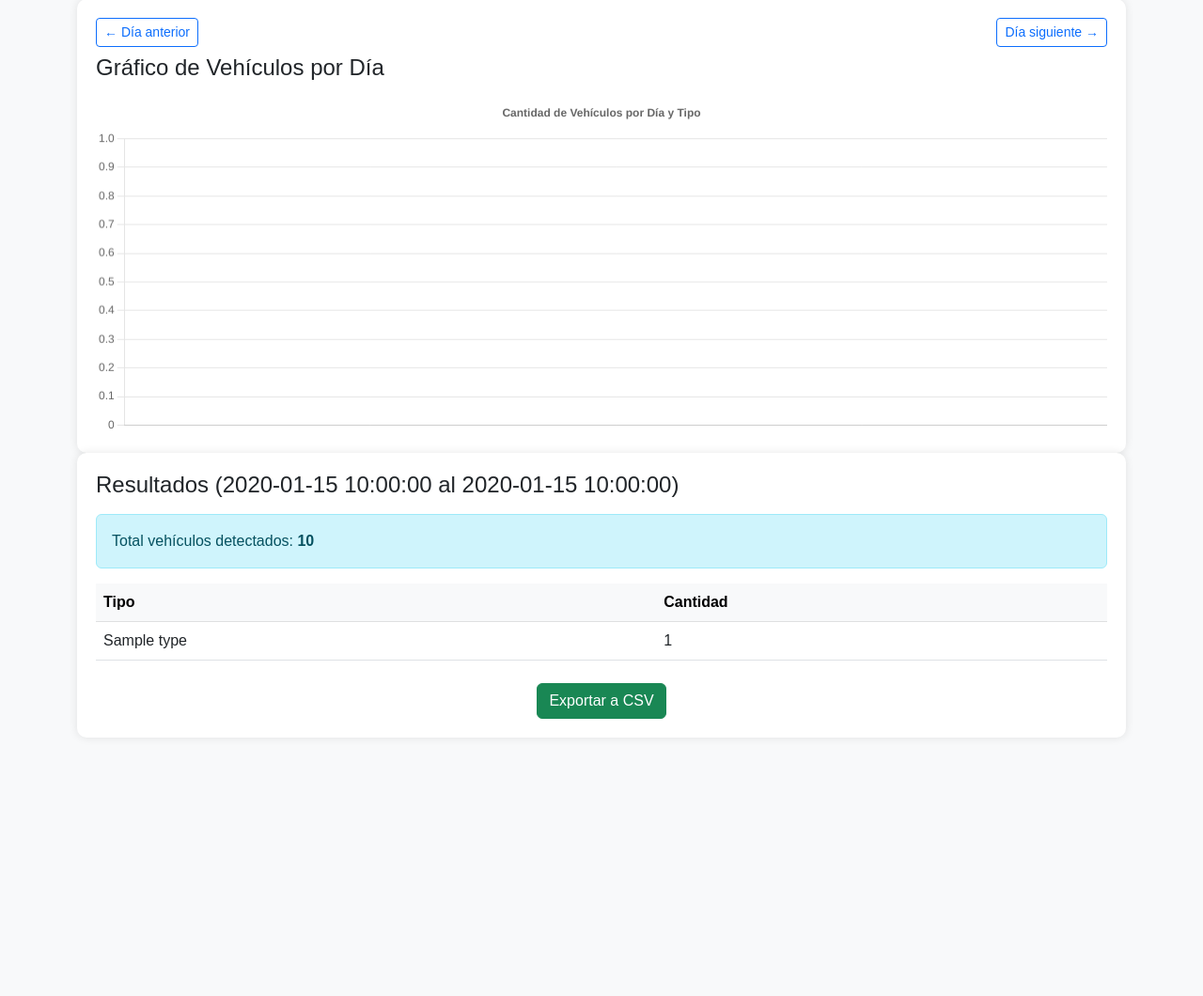
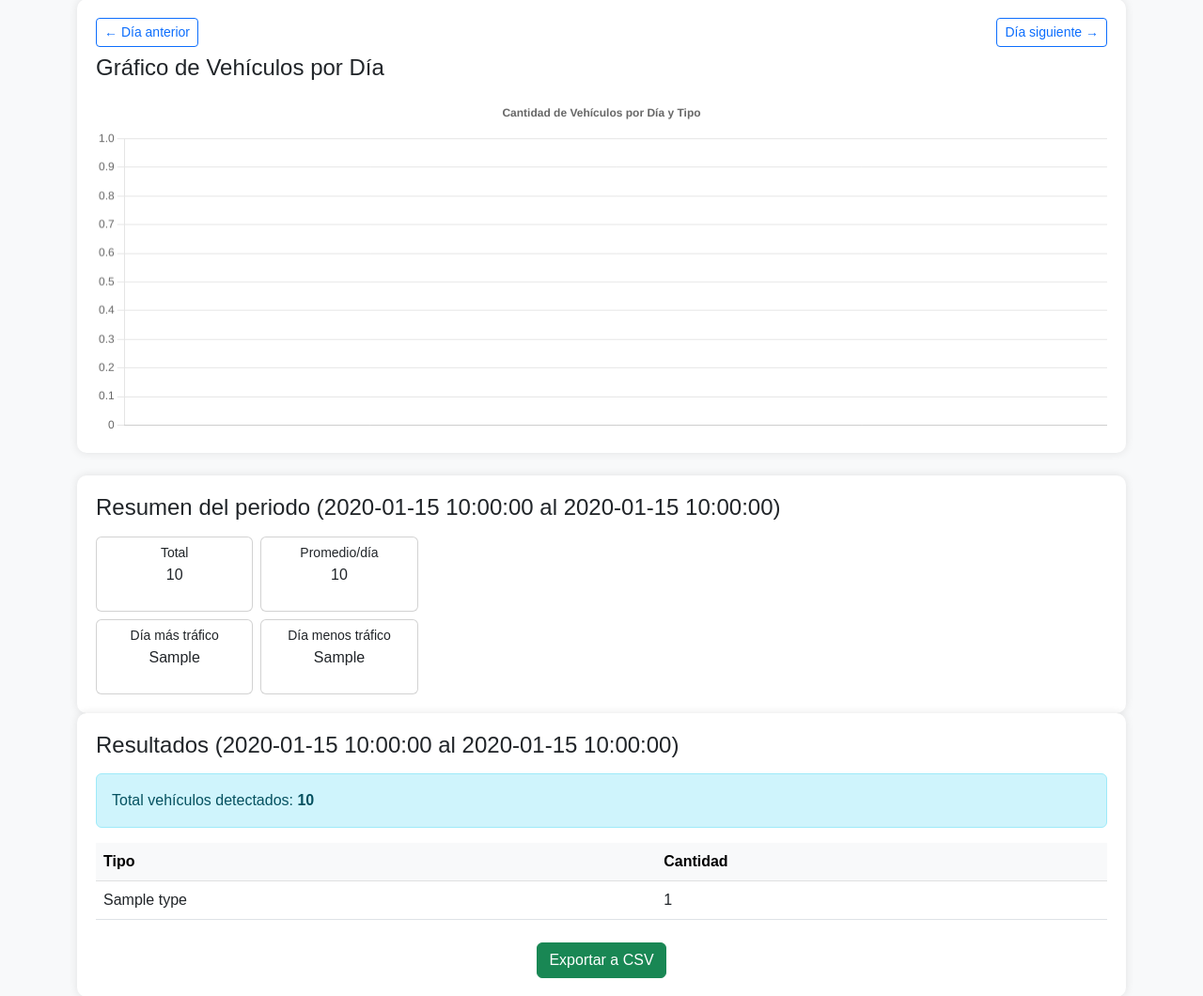
Before and after one commit to pabloosp/VehicleDetection, a Flask app: template src/templates/user_dashboard.html in a window 1280 px wide. Shown: the part 277-1337 px from the top of the page at 94% size. Before the commit the page ends 1042 px from the top, so only its background shows below. Run offline with Flask 3, Linux system fonts and the light colour scheme; the template is opened without the code that fills it: most values are stand-ins (such as "Sample title", 1, 10 or a date in 2020).

Commit message:
1ª columna de KPI #75

```diff
--- a/src/app.py
+++ b/src/app.py
@@ -11,6 +11,7 @@ from video_metadata import get_gps_from_video
 import io
 import csv
 import torch
+import datetime
 from facultades import facultad_por_coordenadas
 ALLOWED_EXTENSIONS = {'.mov', '.mp4', '.avi'}
 
@@ -153,10 +154,28 @@ def user_dashboard():
                 for dia, counts in chart_data.items()
             ]
 
+            # KPI: promedio por día
+            num_days = (datetime.datetime.strptime(end_date, "%Y-%m-%d") - datetime.datetime.strptime(start_date, "%Y-%m-%d")).days + 1
+            avg_per_day = round(total / num_days, 2) if num_days > 0 else 0
+
+            # KPI: día con más tráfico
+            daily_total = defaultdict(int)
+            for row in grouped_data:
+                daily_total[row['dia']] += row['count']
+            # KPI: día con más tráfico
+            busiest_day_raw = max(daily_total.items(), key=lambda x: x[1])[0] if daily_total else None
+            busiest_day = datetime.datetime.strptime(str(busiest_day_raw), "%Y-%m-%d").strftime("%d/%m/%Y") if busiest_day_raw else 'N/A'
+            # KPI: día con menos tráfico
+            quietest_day_raw = min(daily_total.items(), key=lambda x: x[1])[0] if daily_total else None
+            quietest_day = datetime.datetime.strptime(str(quietest_day_raw), "%Y-%m-%d").strftime("%d/%m/%Y") if quietest_day_raw else 'N/A'
+
             report_data = {
                 'total': total,
                 'types': types,
-                'chart_data': chart_data_formatted
+                'chart_data': chart_data_formatted,
+                'avg_per_day': avg_per_day,
+                'busiest_day': busiest_day,
+                'quietest_day': quietest_day
             }
 
         except Exception as e:
--- a/src/templates/user_dashboard.html
+++ b/src/templates/user_dashboard.html
@@ -60,6 +60,58 @@
       </div>
       <h4 class="mb-3">Gráfico de Vehículos por Día</h4>
       <canvas id="barChart" height="100"></canvas>
+    </div>
+    {% endif %}
+
+    {% if report_data %}
+    <div class="report-section mt-4">
+      <h4 class="mb-3">Resumen del periodo ({{ start_date }} al {{ end_date }})</h4>
+      <div class="row text-center">
+
+        <!-- Columna 1: KPIs generales en 2x2 -->
+        <div class="col-md-4">
+          <div class="row g-2">
+            <div class="col-6">
+              <div class="card text-center p-2" style="min-height: 80px;">
+                <h6 class="mb-1 small">Total</h6>
+                <p class="fs-6 mb-0">{{ report_data.total }}</p>
+              </div>
+            </div>
+            <div class="col-6">
+              <div class="card text-center p-2" style="min-height: 80px;">
+                <h6 class="mb-1 small">Promedio/día</h6>
+                <p class="fs-6 mb-0">{{ report_data.avg_per_day }}</p>
+              </div>
+            </div>
+            <div class="col-6">
+              <div class="card text-center p-2" style="min-height: 80px;">
+                <h6 class="mb-1 small">Día más tráfico</h6>
+                <p class="fs-6 mb-0">{{ report_data.busiest_day }}</p>
+              </div>
+            </div>
+            <div class="col-6">
+              <div class="card text-center p-2" style="min-height: 80px;">
+                <h6 class="mb-1 small">Día menos tráfico</h6>
+                <p class="fs-6 mb-0">{{ report_data.quietest_day }}</p>
+              </div>
+            </div>
+          </div>
+        </div>
+
+
+
+
+        <!-- Columna 2: Porcentaje por tipo -->
+        <div class="col-md-4">
+
+        </div>
+
+        <!-- Columna 3: KPIs técnicos -->
+        <div class="col-md-4">
+
+        </div>
+
+      </div>
     </div>
     {% endif %}
 
```
